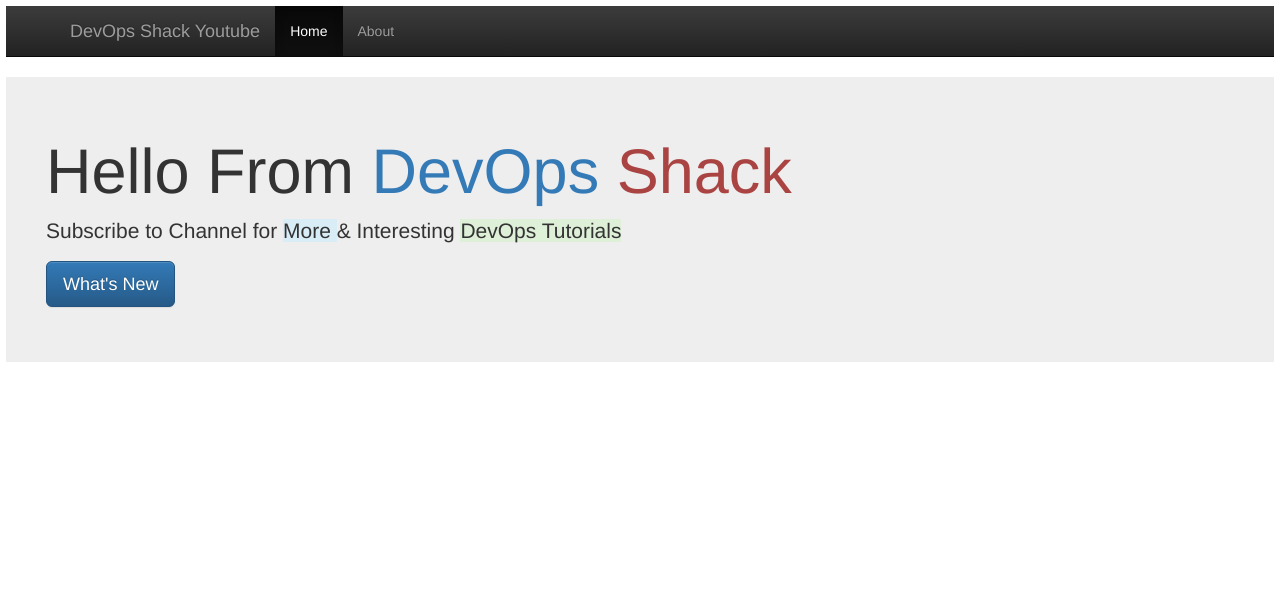
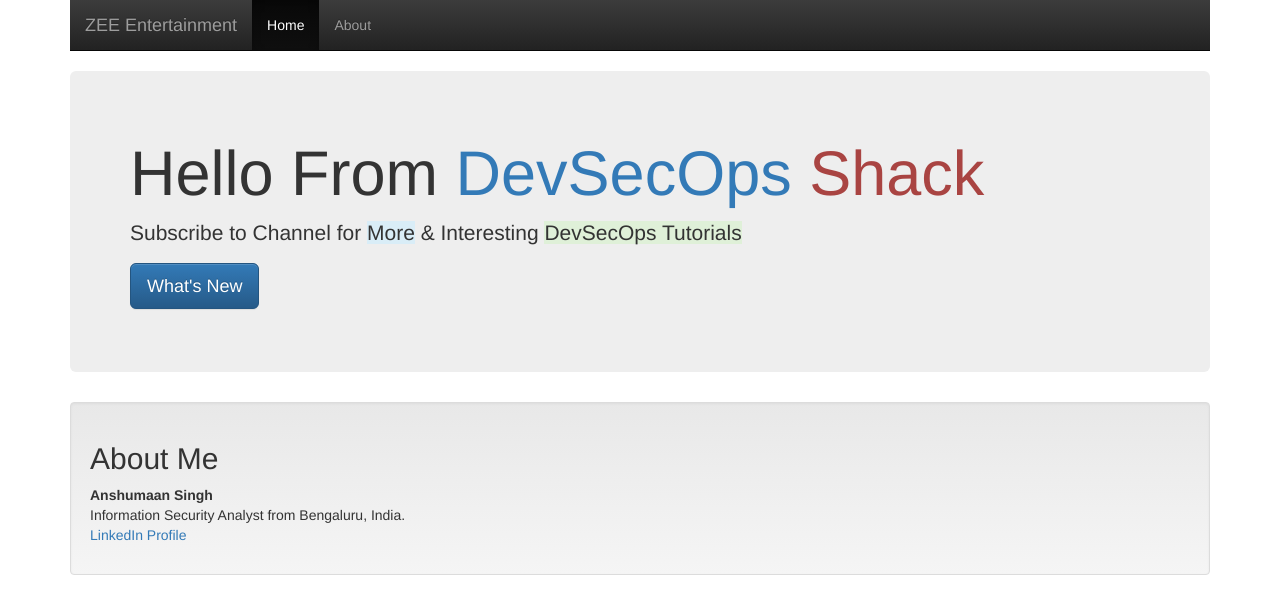
Before and after one commit to anshumaan-10/circle-ci-app, a website: page index.html in a window 1280 px wide. Drawn offline with nearby package versions, Linux system fonts and the light colour scheme.

Commit message:
Update index.html

```diff
--- a/index.html
+++ b/index.html
@@ -1,30 +1,45 @@
 <!DOCTYPE html>
+<html lang="en">
 <head>
-    <title> DevOps HomePage </title>
-    <script src="https://ajax.googleapis.com/ajax/libs/jquery/1.11.2/jquery.min.js"></script>
+    <meta charset="UTF-8">
+    <meta name="viewport" content="width=device-width, initial-scale=1.0">
+    <title>DevSecOps HomePage</title>
     <link rel="stylesheet" href="https://maxcdn.bootstrapcdn.com/bootstrap/3.3.1/css/bootstrap.min.css">
     <link rel="stylesheet" href="https://maxcdn.bootstrapcdn.com/bootstrap/3.3.1/css/bootstrap-theme.min.css">
+    <script src="https://ajax.googleapis.com/ajax/libs/jquery/1.11.2/jquery.min.js"></script>
     <script src="https://maxcdn.bootstrapcdn.com/bootstrap/3.3.1/js/bootstrap.min.js"></script>
 </head>
 <body>
-    <div style="margin:6px;">
+    <div class="container">
         <nav class="navbar navbar-inverse navbar-static-top">
-    <div class="container">
-      <a class="navbar-brand" href="/"> DevOps Shack Youtube </a>
+            <div class="container-fluid">
+                <div class="navbar-header">
+                    <a class="navbar-brand" href="/">ZEE Entertainment</a>
+                </div>
                 <ul class="nav navbar-nav">
                     <li class="active">
-          <a href="/"> Home </a>
+                        <a href="/">Home</a>
                     </li>
                     <li>
-          <a href="/about"> About </a>
+                        <a href="/about">About</a>
                     </li>
                 </ul>
             </div>
         </nav>
-      <div class="jumbotron"  style="padding:40px;">
-        <h1> Hello From  <span class="text-primary"> DevOps </span><span class="text-danger"> Shack </span></h1>
-        <p> Subscribe to Channel for  <span class="bg-info"> More </span> & Interesting <span class="bg-success"> DevOps Tutorials </span></p>
+
+        <div class="jumbotron">
+            <h1>Hello From <span class="text-primary">DevSecOps</span> <span class="text-danger">Shack</span></h1>
+            <p>Subscribe to Channel for <span class="bg-info">More</span> & Interesting <span class="bg-success">DevSecOps Tutorials</span></p>
             <p><a class="btn btn-primary btn-lg" href="#" role="button">What's New</a></p>
+        </div>
+
+        <div class="well">
+            <h2>About Me</h2>
+            <p>
+                <strong>Anshumaan Singh</strong><br>
+                Information Security Analyst from Bengaluru, India.<br>
+                <a href="https://linkedin.com/in/anshumaan-singh-6b51b5239" target="_blank">LinkedIn Profile</a>
+            </p>
         </div>
     </div>
 </body>
```
Lines whose indentation alone changed are shown as unchanged.
